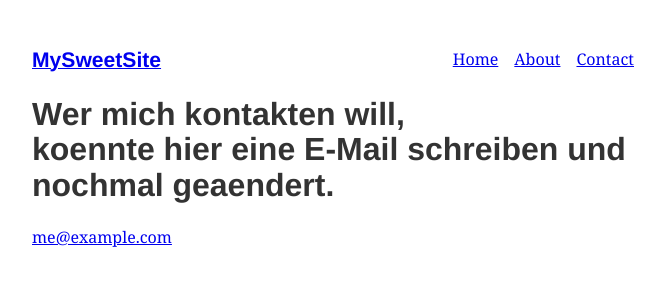
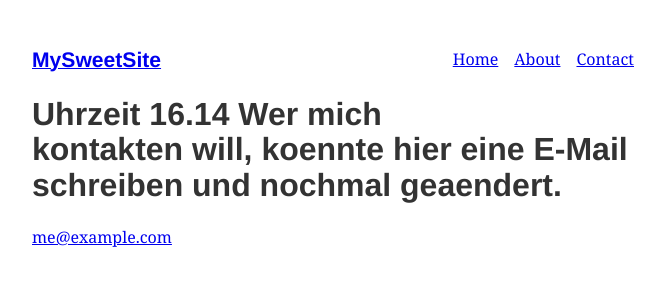
Before and after one commit to chrisneu13/gatsby3, a Gatsby site: page /contact in a window 1280 px wide. Shown: the whole page, without its empty margins (299-964 px from the left). Built offline with nearby package versions, Linux system fonts and the light colour scheme; Gatsby itself is replaced by a stand-in of ours.

Commit message:
letzter Test

```diff
--- a/src/pages/contact.js
+++ b/src/pages/contact.js
@@ -5,7 +5,7 @@ export default function Contact() {
   return (
       <Layout>
     <div>
-      <h1>Wer mich kontakten will, koennte hier eine E-Mail schreiben und nochmal geaendert.</h1>
+      <h1>Uhrzeit 16.14 Wer mich kontakten will, koennte hier eine E-Mail schreiben und nochmal geaendert.</h1>
       <p>
         <a href="mailto:me@example.com">me@example.com</a>
       </p>
```
